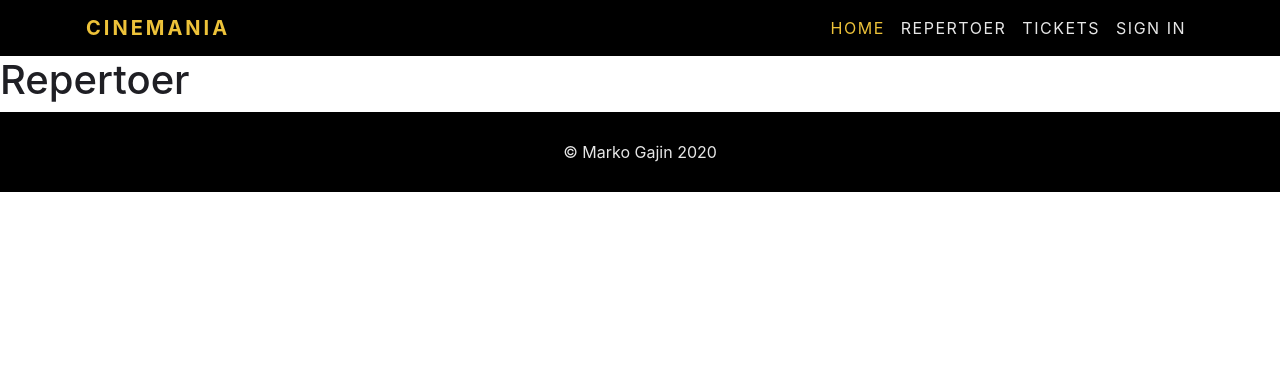
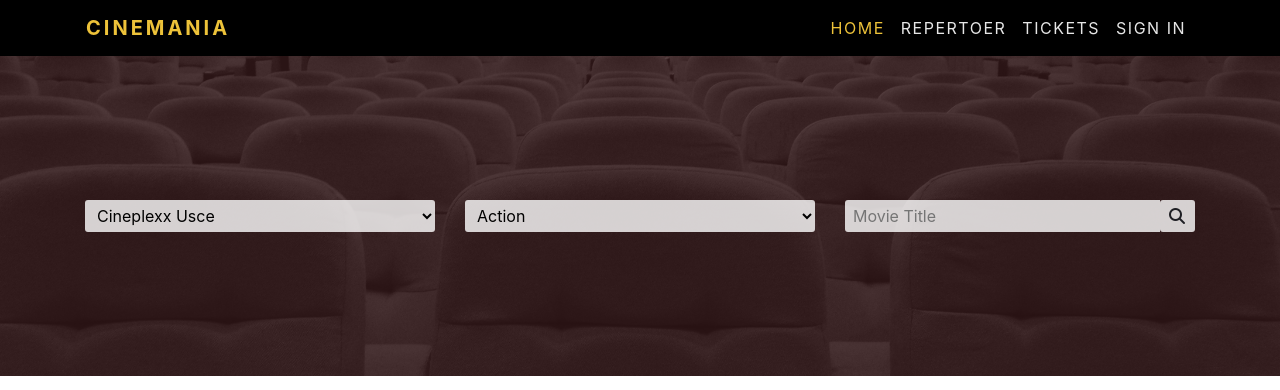
Before and after one commit to mgajin/repertoer-website, a Django app: page /repertoer in a window 1280 px wide. Shown: the top 390 px of the page. Before the commit the page ends 192 px from the top, so only its background shows below. Run offline with Django 3.2, Linux system fonts and the light colour scheme; some libraries are stand-ins or nearby versions.

Commit message:
repertoer page setup

```diff
--- a/templates/pages/repertoer.html
+++ b/templates/pages/repertoer.html
@@ -1,5 +1,74 @@
 {% extends 'base.html' %}
 
 {% block content %}
-<h1>Repertoer</h1>
+<div class="overlay d-flex align-items-center">
+    <div class="container">
+        <div class="row">
+            <div class="col-12 col-sm-6 col-md-4" id="box">
+                <select name="" id="">
+                    <option value="">Cineplexx Usce</option>
+                </select>
+            </div>
+            <div class="col-12 col-sm-6 col-md-4" id="box">
+                <select name="" id="">
+                    <option value="">Action</option>
+                </select>
+            </div>
+            <div class="col-12 col-md-4" id="box">
+                <div class="input-group">
+                    <input type="text" placeholder="Movie Title">
+                    <button><i class="fas fa-search"></i></button>
+                </div>
+            </div>
+        </div>
+    </div>
+</div>
+
+<section class="repertoer container">
+    <div class="row">
+        <div class="col-12 col-md-7">
+            <div class="movie">
+                <img src="assets/imgs/seven.jpg">
+                <div id="info">
+                    <div class="movie-title">
+                        <h5>Seven</h5>
+                    </div>
+                    <p><i class="fas fa-star"></i> 8 / thriller</p>
+                    <button>Buy Tickets</button>
+                </div>
+            </div>
+            <div class="movie">
+                <img src="assets/imgs/django.jpg">
+                <div id="info">
+                    <div class="movie-title">
+                        <h5>Django</h5>
+                    </div>
+                    <p><i class="fas fa-star"></i> 8 / action</p>
+                    <button>Buy Tickets</button>
+                </div>
+            </div>
+            <div class="movie">
+                <img src="assets/imgs/imitation_game.jpg">
+                <div id="info">
+                    <div class="movie-title">
+                        <h5>The Imitation Game</h5>
+                    </div>
+                    <p><i class="fas fa-star"></i> 8 / drama</p>
+                    <button>Buy Tickets</button>
+                </div>
+            </div>
+        </div>
+        <div class="col-12 col-md-5">
+            <div class="cinema">
+                <img src="">
+                <div id="info">
+                    <h5>Cineplexx Usce</h5>
+                    <p>Bulevar Mihajla Pupina 4</p>
+                    <p>11070 Beograd</p>
+                    <p>+381 11 311 33 70</p>
+                </div>
+            </div>
+        </div>
+    </div>
+</section>
 {% endblock %}
```
